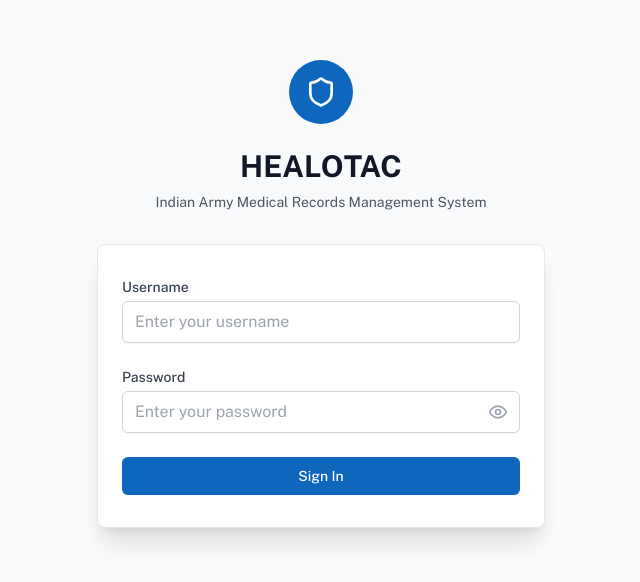
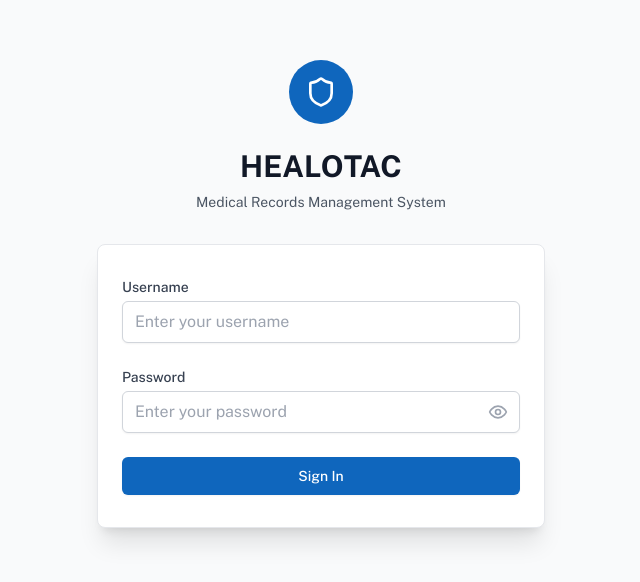
Before and after one commit to ankushjha-aj/HEALOTAC, a Next.js app: page /login in a window 1280 px wide. Shown: the part 106-688 px from the top of the page, without its empty margins (319-959 px from the left). Built offline with nearby package versions, Linux system fonts and the light colour scheme.

Commit message:
remove unnecessary text

```diff
--- a/src/app/login/page.tsx
+++ b/src/app/login/page.tsx
@@ -78,7 +78,7 @@ export default function LoginPage() {
             HEALOTAC
           </h2>
           <p className="mt-2 text-sm text-gray-600 dark:text-gray-400">
-            Indian Army Medical Records Management System
+            Medical Records Management System
           </p>
         </div>
 
--- a/src/app/page.tsx
+++ b/src/app/page.tsx
@@ -78,7 +78,7 @@ export default function LoginPage() {
             HEALOTAC
           </h2>
           <p className="mt-2 text-sm text-gray-600 dark:text-gray-400">
-            Indian Army Medical Records Management System
+            Medical Records Management System
           </p>
         </div>
 
--- a/src/components/layout/Header.tsx
+++ b/src/components/layout/Header.tsx
@@ -50,7 +50,7 @@ export default function Header() {
             <div className="flex items-center gap-3">
               <ArmyShieldIcon className="w-8 h-8 text-primary" />
               <h1 className="text-lg font-bold text-gray-900 dark:text-white">
-                Indian Army Medical Record for OTA Chennai
+                Medical Record for OTA Chennai
               </h1>
             </div>
           </div>
--- a/src/components/layout/Sidebar.tsx
+++ b/src/components/layout/Sidebar.tsx
@@ -50,7 +50,6 @@ export default function Sidebar() {
           <ArmyShieldIcon className="w-8 h-8 text-primary" />
           <div>
             <h1 className="text-lg font-bold text-gray-900 dark:text-white">HEALOTAC</h1>
-            <p className="text-sm text-gray-500 dark:text-gray-400">Attendant Portal</p>
           </div>
         </div>
       </div>
```
Also changed, not shown: 1 other file (tests, documents, lock files or other folders).
